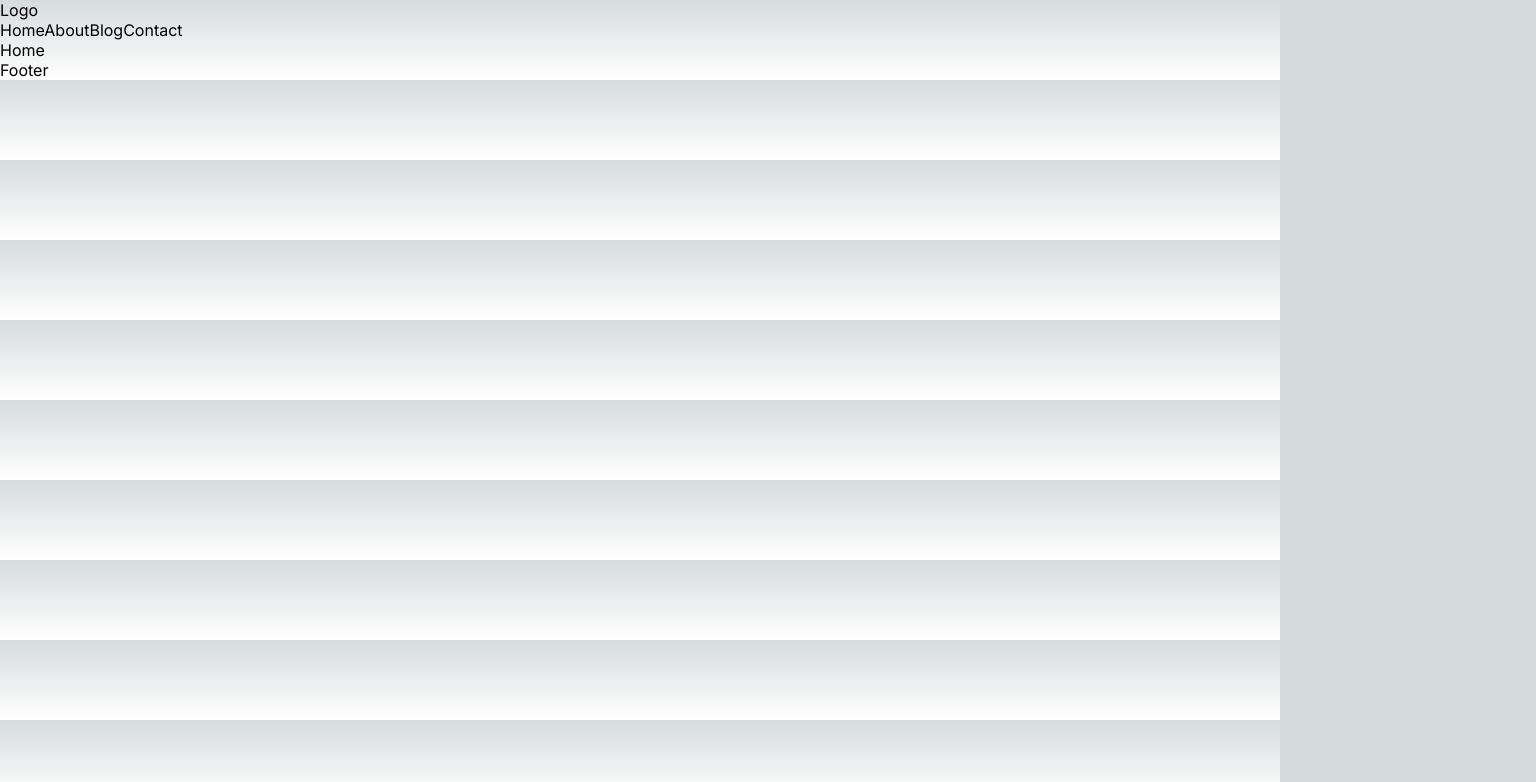
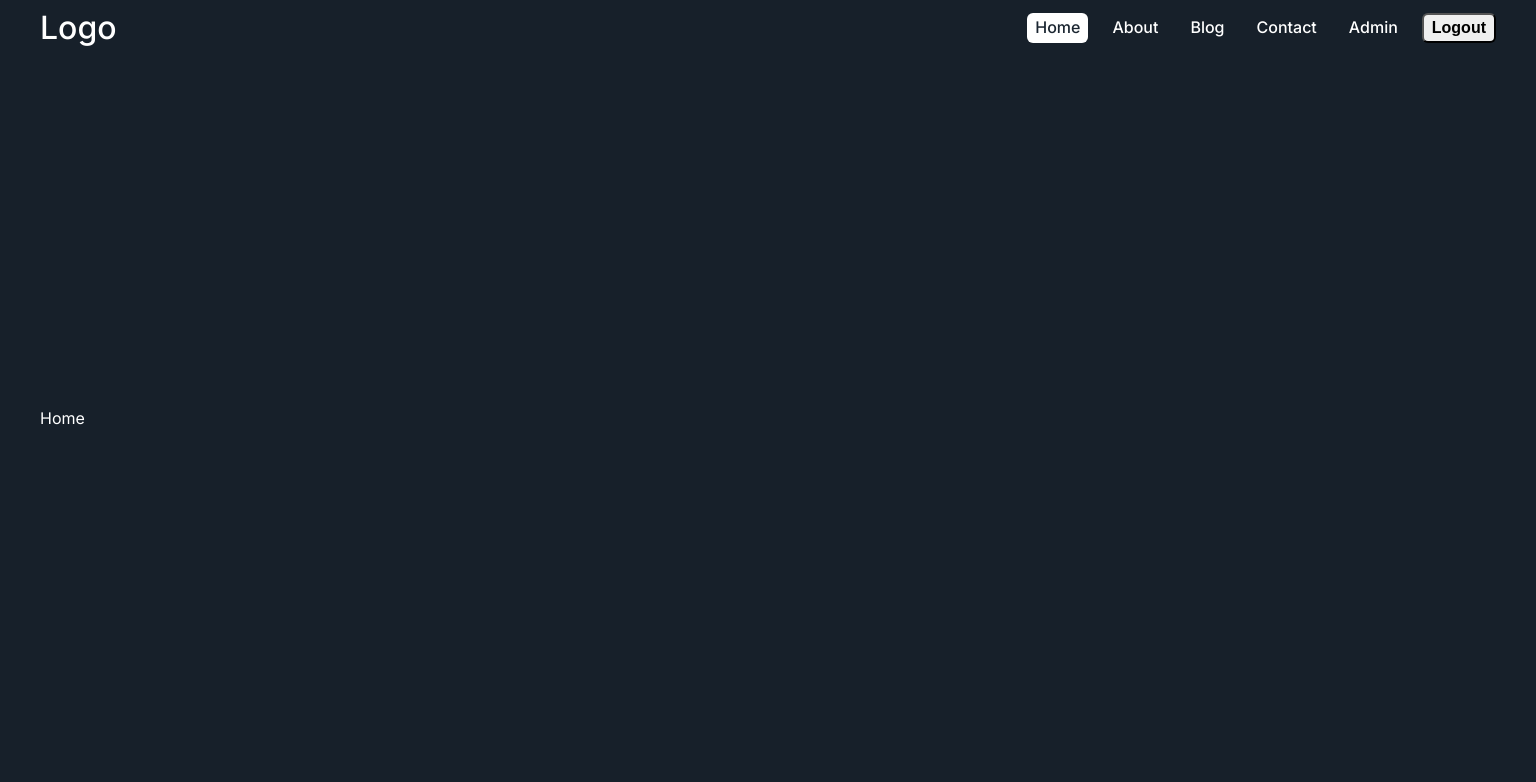
Before and after one commit to wajahatfaryadali/next-js-training, a Next.js app: page / in a window 1280 px wide. Shown: the top 782 px of the page, 1536 px wide, since content can reach past the window. Built offline with nearby package versions, Linux system fonts and the light colour scheme.

Commit message:
Desktop navbar added

```diff
--- a/src/app/globals.css
+++ b/src/app/globals.css
@@ -1,77 +1,11 @@
 :root {
-  --max-width: 1100px;
-  --border-radius: 12px;
-  --font-mono: ui-monospace, Menlo, Monaco, "Cascadia Mono", "Segoe UI Mono",
-    "Roboto Mono", "Oxygen Mono", "Ubuntu Monospace", "Source Code Pro",
-    "Fira Mono", "Droid Sans Mono", "Courier New", monospace;
 
-  --foreground-rgb: 0, 0, 0;
-  --background-start-rgb: 214, 219, 220;
-  --background-end-rgb: 255, 255, 255;
-
-  --primary-glow: conic-gradient(
-    from 180deg at 50% 50%,
-    #16abff33 0deg,
-    #0885ff33 55deg,
-    #54d6ff33 120deg,
-    #0071ff33 160deg,
-    transparent 360deg
-  );
-  --secondary-glow: radial-gradient(
-    rgba(255, 255, 255, 1),
-    rgba(255, 255, 255, 0)
-  );
-
-  --tile-start-rgb: 239, 245, 249;
-  --tile-end-rgb: 228, 232, 233;
-  --tile-border: conic-gradient(
-    #00000080,
-    #00000040,
-    #00000030,
-    #00000020,
-    #00000010,
-    #00000010,
-    #00000080
-  );
-
-  --callout-rgb: 238, 240, 241;
-  --callout-border-rgb: 172, 175, 176;
-  --card-rgb: 180, 185, 188;
-  --card-border-rgb: 131, 134, 135;
+  --bg: #1B2631;
+  /* #17202A */
+  /*  */
+  --textColor: #ffffff;
 }
 
-@media (prefers-color-scheme: dark) {
-  :root {
-    --foreground-rgb: 255, 255, 255;
-    --background-start-rgb: 0, 0, 0;
-    --background-end-rgb: 0, 0, 0;
-
-    --primary-glow: radial-gradient(rgba(1, 65, 255, 0.4), rgba(1, 65, 255, 0));
-    --secondary-glow: linear-gradient(
-      to bottom right,
-      rgba(1, 65, 255, 0),
-      rgba(1, 65, 255, 0),
-      rgba(1, 65, 255, 0.3)
-    );
-
-    --tile-start-rgb: 2, 13, 46;
-    --tile-end-rgb: 2, 5, 19;
-    --tile-border: conic-gradient(
-      #ffffff80,
-      #ffffff40,
-      #ffffff30,
-      #ffffff20,
-      #ffffff10,
-      #ffffff10,
-      #ffffff80
-    );
-
-    --callout-rgb: 20, 20, 20;
-    --callout-border-rgb: 108, 108, 108;
-    --card-rgb: 100, 100, 100;
-    --card-border-rgb: 200, 200, 200;
-  }
-}
 
 * {
   box-sizing: border-box;
@@ -79,29 +13,23 @@
   margin: 0;
 }
 
-html,
 body {
-  max-width: 100vw;
-  overflow-x: hidden;
-}
-
-body {
-  color: rgb(var(--foreground-rgb));
-  background: linear-gradient(
-      to bottom,
-      transparent,
-      rgb(var(--background-end-rgb))
-    )
-    rgb(var(--background-start-rgb));
+  background-color: var(--bg);
+  color: var(--textColor);
 }
 
 a {
+  text-decoration: none;
   color: inherit;
-  text-decoration: none;
 }
 
-@media (prefers-color-scheme: dark) {
-  html {
-    color-scheme: dark;
-  }
+.container {
+  background-color: #17202A;
+  width: 1536px;
+  margin: auto;
+  height: 100vh;
+  display: flex;
+  justify-content: space-between;
+  flex-direction: column;
+  padding: 0px 2.5rem;
 }
--- a/src/app/layout.js
+++ b/src/app/layout.js
@@ -14,9 +14,11 @@ export default function RootLayout({ children }) {
   return (
     <html lang="en">
       <body className={inter.className}>
-        <Navbar />
-        {children}
-        <Footer />
+        <div className="container">
+          <Navbar />
+          {children}
+          <Footer />
+        </div>
       </body>
     </html>
   );
--- a/src/components/navbar/Navbar.jsx
+++ b/src/components/navbar/Navbar.jsx
@@ -1,10 +1,10 @@
 import React from 'react'
 import Links from './links/Links'
-
+import classes from './navbar.module.css'
 function Navbar() {
     return (
-        <div>
-            <div>
+        <div className={classes.container}>
+            <div className={classes.logo}>
                 Logo
             </div>
             <div>
--- a/src/components/navbar/links/Links.jsx
+++ b/src/components/navbar/links/Links.jsx
@@ -1,5 +1,6 @@
-import Link from 'next/link'
 import React from 'react'
+import NavLink from './navLink/navLink'
+import classes from '../navbar.module.css'
 
 function Links() {
 
@@ -30,11 +31,36 @@ function Links() {
         // },
     ]
 
+    const isAdmin = true;
+    const isSession = true;
+
     return (
-        <div>
-            {links.map((link, i) =>
-                <Link href={link.path} key={i}>{link.title}</Link>
+        <div className={classes.LinksContainer}>
+            {links.map((link) =>
+                <NavLink link={link} />
             )}
+            {isSession ?
+                <>
+                    {isAdmin &&
+                        <NavLink
+                            link={{
+                                title: 'Admin',
+                                path: '/admin'
+                            }}
+                        />}
+                    <button className={classes.Logout}>
+                        Logout
+                    </button>
+                </>
+                :
+                <NavLink
+                    link={{
+                        title: 'Login',
+                        path: '/login'
+                    }}
+                />
+            }
+
         </div>
     )
 }
--- /dev/null
+++ b/src/components/navbar/links/navLink/navLink.jsx
@@ -0,0 +1,16 @@
+"use client"
+import Link from 'next/link'
+import React from 'react'
+import classes from '../../navbar.module.css'
+import { usePathname } from 'next/navigation'
+
+function NavLink({ link }) {
+  const pathName = usePathname();
+  return (
+    <Link href={link.path} className={`${classes.Link} ${pathName === link.path && classes.ActiveLink}`}>
+      {link.title}
+    </Link>
+  )
+}
+
+export default NavLink
--- /dev/null
+++ b/src/components/navbar/navbar.module.css
@@ -0,0 +1,36 @@
+.container {
+    /* background-color: red; */
+    display: flex;
+    justify-content: space-between;
+    padding: 8px 0px;
+    align-items: center;
+}
+
+.logo {
+    font-size: 2rem;
+    font-weight: 500;
+}
+
+.LinksContainer {
+    display: flex;
+    gap: 1rem;
+    font-size: 1rem;
+    font-weight: 500;
+}
+
+.Link {
+    padding: 4px 8px;
+}
+
+.ActiveLink {
+    color: var(--bg);
+    background-color: var(--textColor);
+    border-radius: 6px;
+}
+
+.Logout {
+    font-size: 1rem;
+    font-weight: 600;
+    padding: 4px 8px;
+    border-radius: 6px;
+}
```
